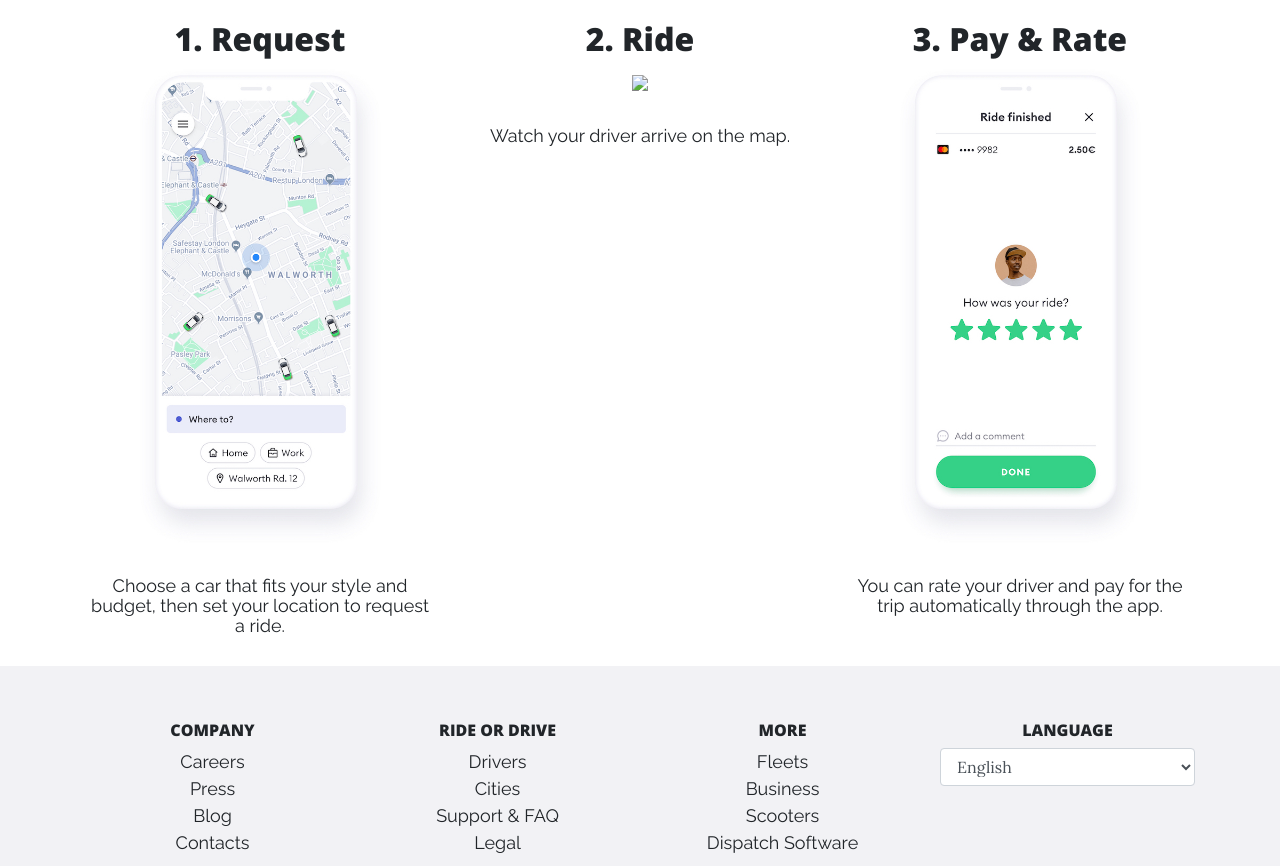
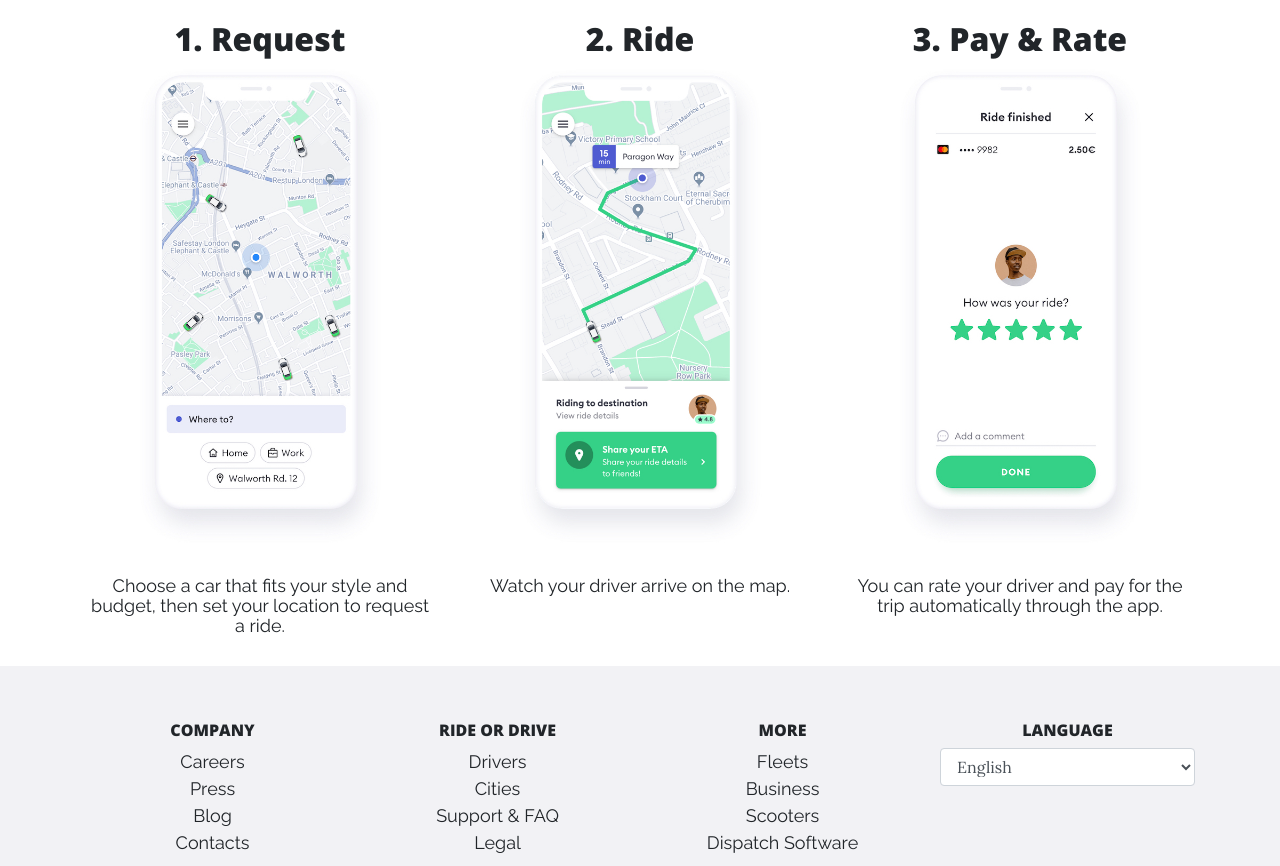
Before and after one commit to srijitok/Ambulance, a website: page index.html in a window 1280 px wide. Shown: the part 1012-1878 px from the top of the page. Drawn offline with nearby package versions, Linux system fonts and the light colour scheme.

Commit message:
Update index.html
Text change

```diff
--- a/index.html
+++ b/index.html
@@ -120,7 +120,7 @@
     </div>
     <div class="col-md-4 mt-4 text-center">
       <h2>2. Ride</h2>
-      <img src="img/step_2.jpg" style="max-height: 60vh; max-width: 100%;">
+      <img src="img/_step_2.jpg" style="max-height: 60vh; max-width: 100%;">
       <p style="font-weight: 400; font-size: 18px;line-height: 20px; font-family: 'Raleway', sans-serif" >Watch your driver arrive on the map.</p>
     </div>
     <div class="col-md-4 mt-4 text-center">
```
